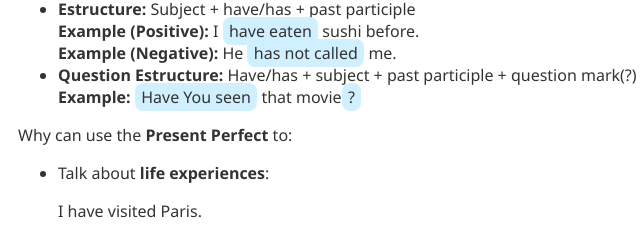
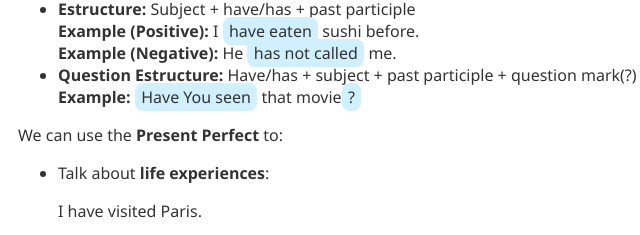
Before and after one commit to CP4nn/Present-Perfect, a plain HTML site: page index.html in a window 1280 px wide. Shown: the part 301-536 px from the top of the page, 222-862 px from the left. Drawn offline with Linux system fonts and the light colour scheme; no server answers.

Commit message:
Add files via upload

```diff
--- a/index.html
+++ b/index.html
@@ -25,7 +25,7 @@
             <strong>Example:</strong> <span class="highlight">Have You seen</span> that movie<span class="highlight">?</span>
         </ul>
 
-        <p>Why can use the <b>Present Perfect</b> to:</p>
+        <p>We can use the <b>Present Perfect</b> to:</p>
         <ul>
             <li>Talk about <b>life experiences</b>:<p>I have visited Paris.</p></li>
             <li>Describe <b>changes over time</b>:<p>She has grown a lot this year.</p></li>
```
